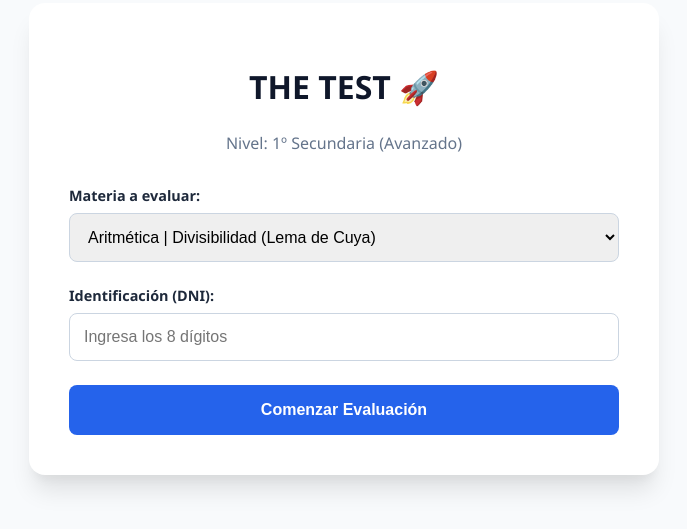
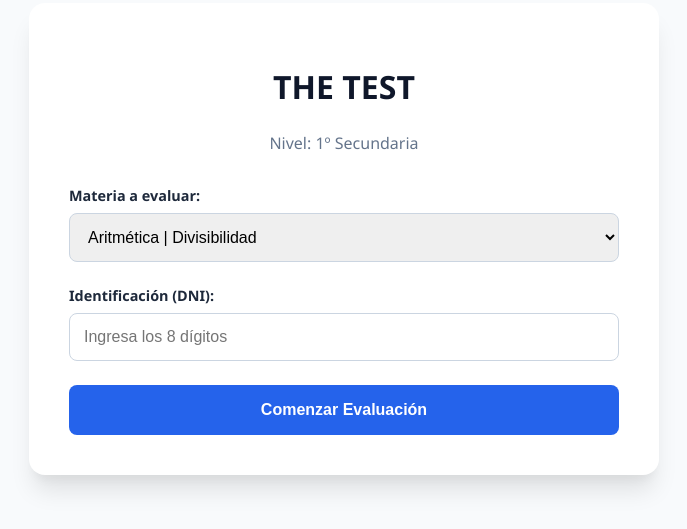
Before and after one commit to gabrieloriginal/divisiblidad, a plain HTML site: page index.html in a window 1280 px wide. Shown: the part 181-710 px from the top of the page, without its empty margins (296-983 px from the left). Drawn offline with Linux system fonts and the light colour scheme.

Commit message:
Update index.html

```diff
--- a/index.html
+++ b/index.html
@@ -82,12 +82,12 @@
 <body>
 
 <div class="container" id="login-box">
-    <h1>THE TEST 🚀</h1>
-    <p>Nivel: 1º Secundaria (Avanzado)</p>
+    <h1>THE TEST</h1>
+    <p>Nivel: 1º Secundaria</p>
 
     <label>Materia a evaluar:</label>
     <select id="topic-select">
-        <option value="divisibilidad">Aritmética | Divisibilidad (Lema de Cuya)</option>
+        <option value="divisibilidad">Aritmética | Divisibilidad</option>
         <option value="estadistica">Estadística | Medidas de Posición No Central</option>
         <option value="quimica">Química | Nomenclatura Inorgánica</option>
     </select>
```
